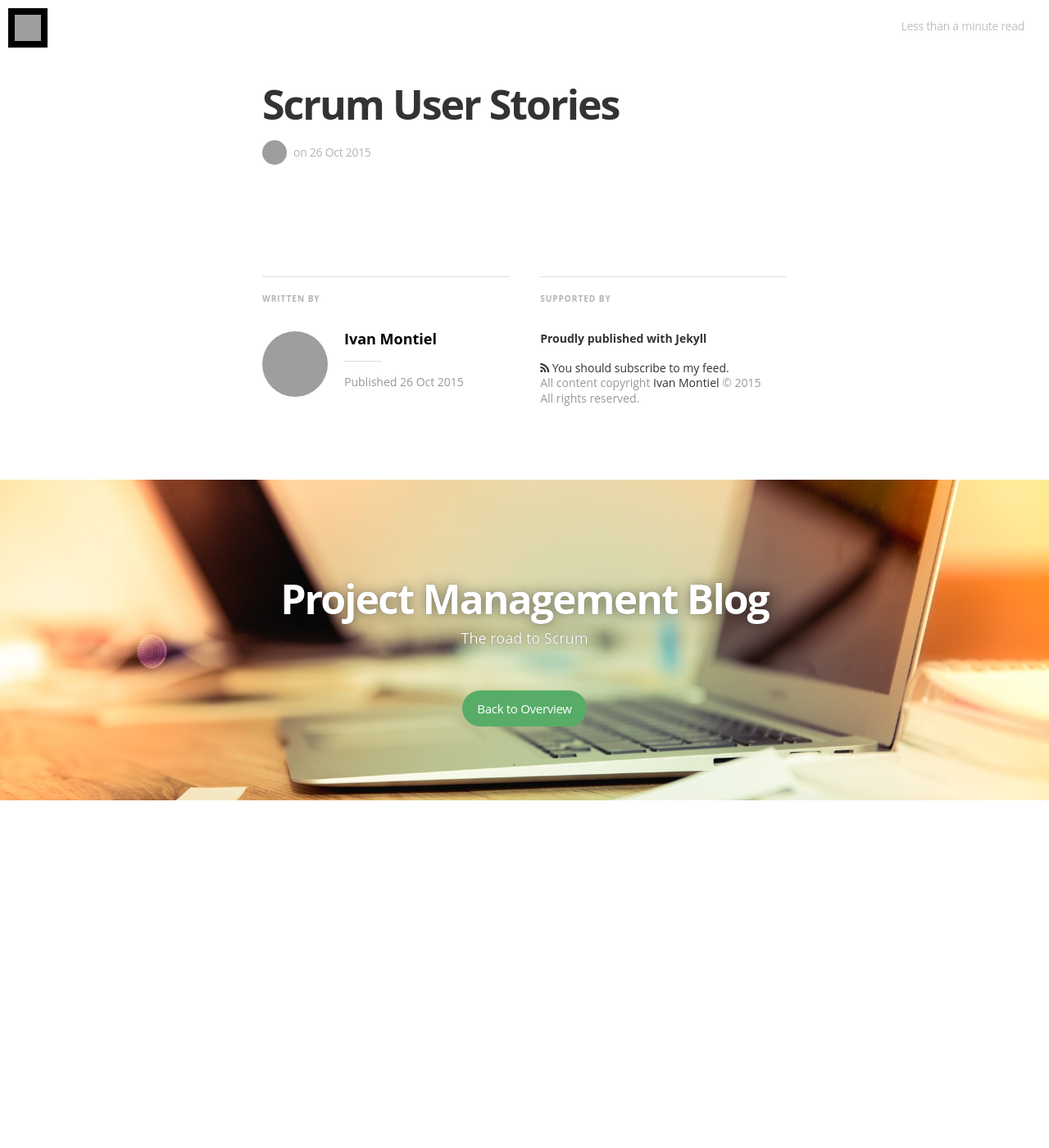
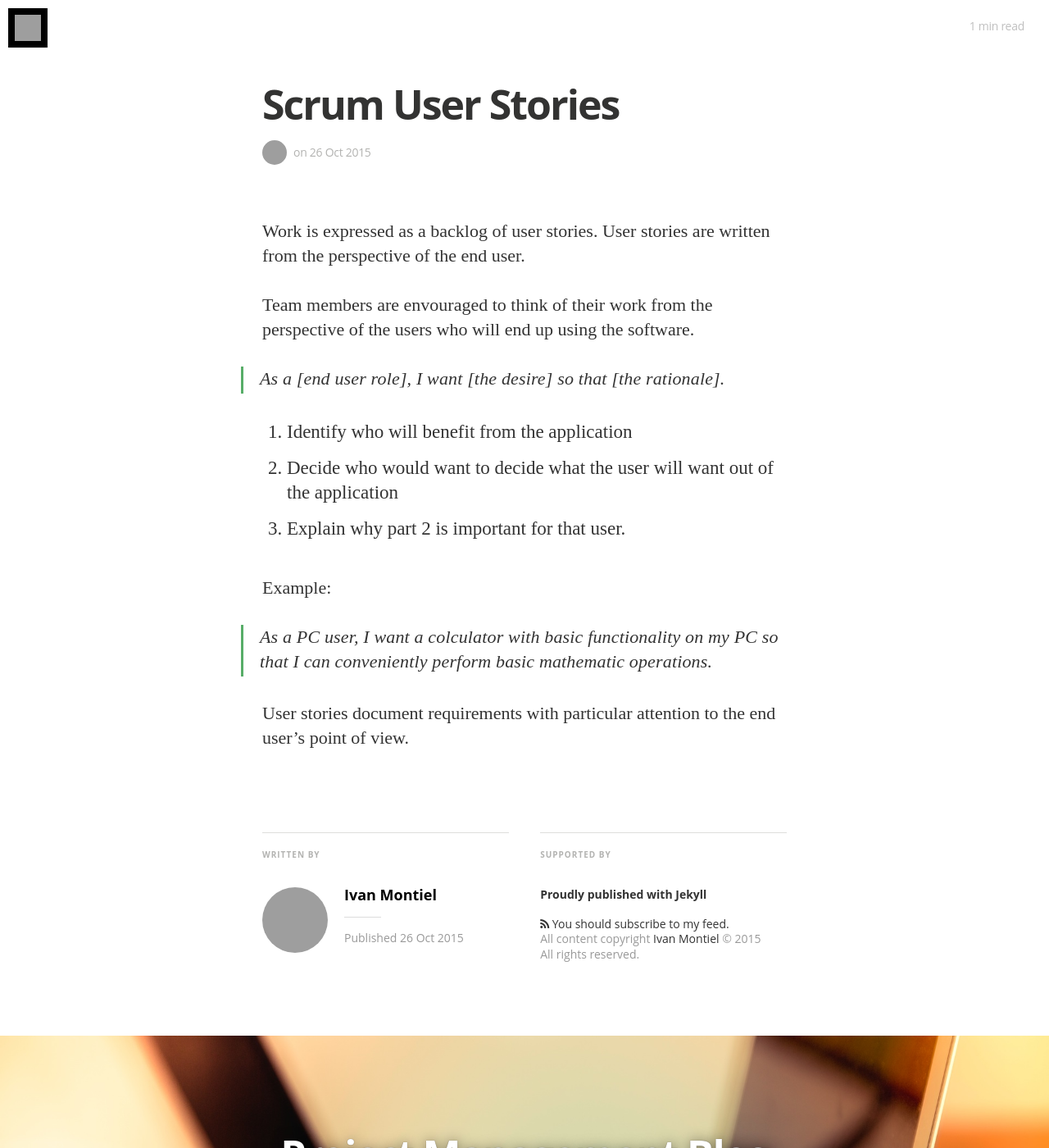
Before and after one commit to idmontie/ProjectManagementBlog, a Jekyll site: the page built from _posts/2015-10-26-scrum-user-stories.md, in a window 1280 px wide and 1400 px high. Shown: the whole window at 82% size. Built offline with Jekyll 4.4.1, drawn with Linux system fonts in a browser that asks for light colours; nearby versions of some CDN libraries; some web fonts are replaced; Markdown is read by kramdown in place of the engine named in the settings.

Commit message:
Update 2015-10-26-scrum-user-stories.md

```diff
--- a/_posts/2015-10-26-scrum-user-stories.md
+++ b/_posts/2015-10-26-scrum-user-stories.md
@@ -6,3 +6,19 @@ categories: scrum "user stories"
 tags: scrum user stories
 image:
 ---
+
+Work is expressed as a backlog of user stories. User stories are written from the perspective of the end user.
+
+Team members are envouraged to think of their work from the perspective of the users who will end up using the software.
+
+> As a [end user role], I want [the desire] so that [the rationale].
+
+1. Identify who will benefit from the application
+2. Decide who would want to decide what the user will want out of the application
+3. Explain why part 2 is important for that user.
+
+Example:
+
+> As a PC user, I want a colculator with basic functionality on my PC so that I can conveniently perform basic mathematic operations.
+
+User stories document requirements with particular attention to the end user's point of view.
```
